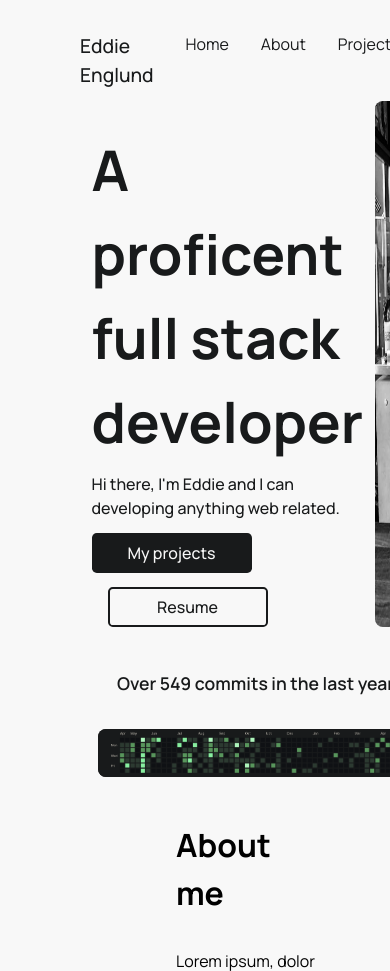
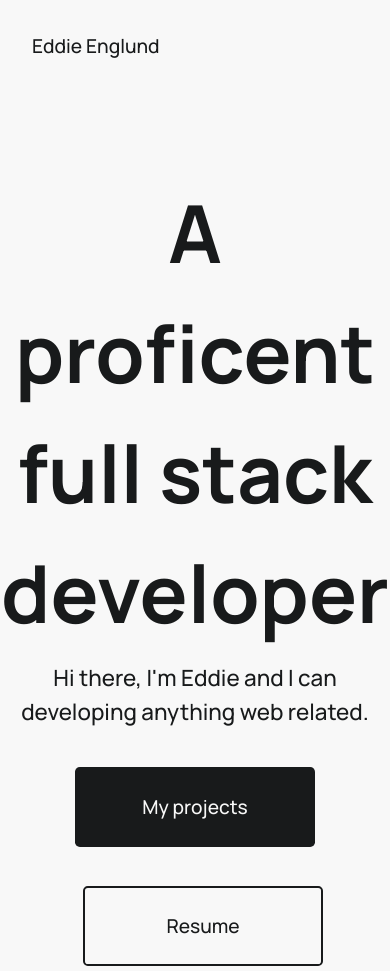
Before and after one commit to TitusEntertainment/portfolio, a website built with Parcel: page index.html in a window 390 px wide. Shown: the top 971 px of the page. Built offline with nearby package versions, Linux system fonts and the light colour scheme.

Commit message:
added SOME responsivness

```diff
--- a/scss/content/header.scss
+++ b/scss/content/header.scss
@@ -31,3 +31,22 @@ header {
     }
   }
 }
+
+@media only screen and (max-width: 720px) {
+  header {
+    width: 100vw;
+    display: flex;
+    flex-direction: column;
+    h1 {
+      font-weight: 500;
+      font-size: 1.2rem;
+      color: var.$offBlack;
+      width: 100vw;
+      padding-left: 2rem;
+    }
+
+    nav {
+      visibility: hidden;
+    }
+  }
+}
--- a/scss/content/main-section.scss
+++ b/scss/content/main-section.scss
@@ -54,3 +54,67 @@ main {
     margin-top: 5%;
   }
 }
+
+@media only screen and (max-width: 720px) {
+  main {
+    flex-direction: column;
+    justify-content: center;
+    align-items: center;
+    width: 100vw;
+    margin: 0;
+    height: 100%;
+    text-align: center;
+
+    section {
+      margin-top: 16.5%;
+      width: 100%;
+      padding: 0;
+      margin-left: 0;
+
+      p {
+        font-size: 1.4rem;
+      }
+
+      h1 {
+        font-size: 5rem;
+        padding: 0;
+        padding-bottom: 0.5rem;
+        font-weight: 800;
+        color: var.$offBlack;
+      }
+
+      button {
+        margin-top: 10%;
+        width: 15rem;
+        height: 5rem;
+        border-radius: 0.3rem;
+
+        a {
+          font-weight: 500;
+          font-size: 1.2rem;
+        }
+      }
+
+      #projects-btn {
+        background: var.$offBlack;
+        border: none;
+
+        a {
+          color: var.$offWhite;
+        }
+      }
+
+      #resume-btn {
+        background: none;
+        border: 2px solid var.$offBlack;
+      }
+    }
+
+    img {
+      width: 40rem;
+      border-radius: 0px;
+      margin-top: 40%;
+      margin-left: 0;
+    }
+  }
+}
--- a/scss/content/projects.scss
+++ b/scss/content/projects.scss
@@ -2,10 +2,8 @@
 
 #projects {
   margin-top: 5%;
-  padding: 0rem 5rem;
 
   .card {
-    width: 100%;
     width: 100%;
     background: var.$babyBlue;
     border-radius: 8px;
@@ -21,9 +19,11 @@
     }
 
     .inner-card-wrapper {
+      text-align: center;
+
       p {
         padding-top: 2%;
-        width: 30vw;
+        width: 100vw;
         line-height: 1.8rem;
       }
 
@@ -42,3 +42,13 @@
     }
   }
 }
+
+@media only screen and (max-width: 720px) {
+  #projects {
+    .card {
+      flex-direction: column;
+      align-items: center;
+      width: 100%;
+    }
+  }
+}
--- a/scss/main.scss
+++ b/scss/main.scss
@@ -5,6 +5,7 @@
 @import "./content/projects.scss";
 @import "./content/other-projects.scss";
 @import "./content/contact.scss";
+
 @import url("https://fonts.googleapis.com/css2?family=Manrope:wght@400;500;600;700&display=swap");
 
 * {
@@ -76,3 +77,34 @@ a {
     width: 40vw;
   }
 }
+
+@media only screen and (max-width: 720px) {
+  body {
+    padding: 2rem 0rem;
+  }
+
+  #commits {
+    width: 100%;
+
+    h2 {
+      font-size: 1.5rem;
+    }
+    div {
+      width: 100%;
+    }
+
+    img {
+      width: 100%;
+      height: 10vh;
+      border-radius: 4px;
+    }
+  }
+
+  #about-section {
+    text-align: center;
+
+    p {
+      width: 100%;
+    }
+  }
+}
```
Also changed, not shown: dist/index.html, 8 other files.
